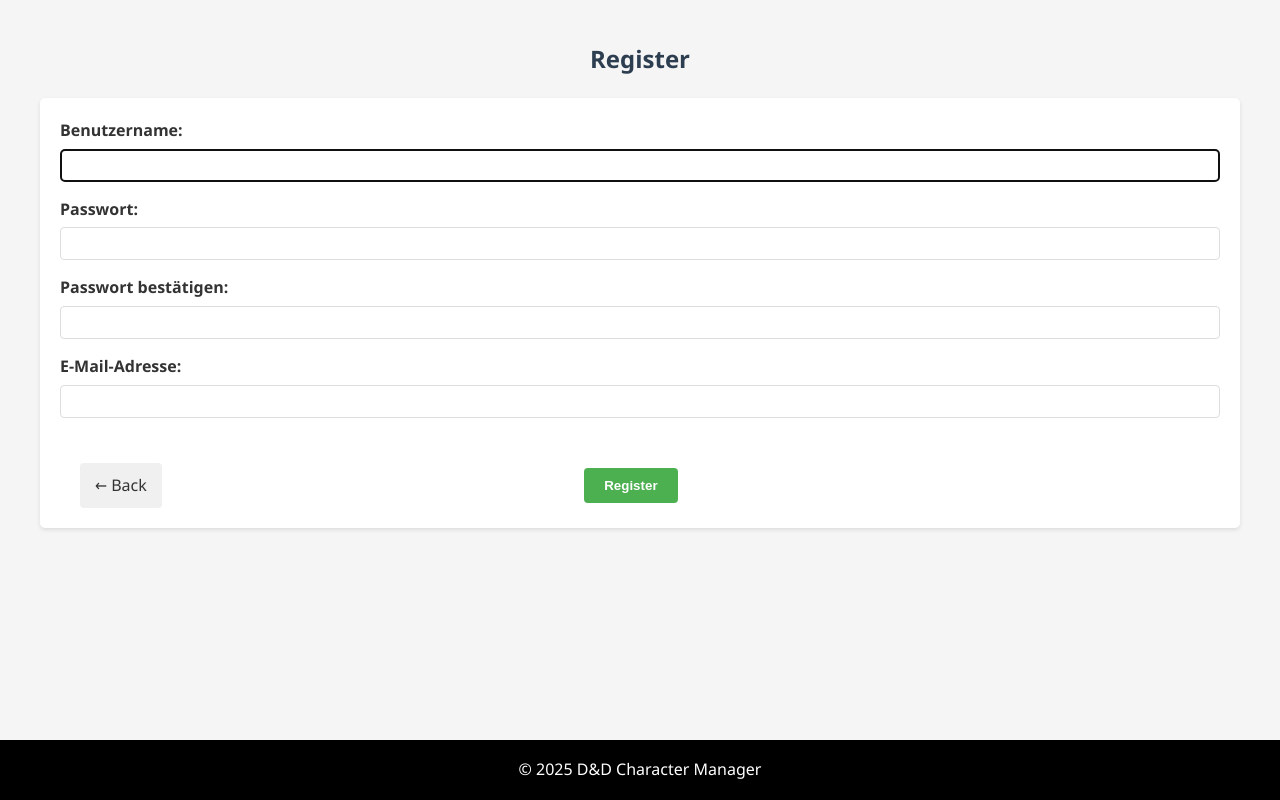
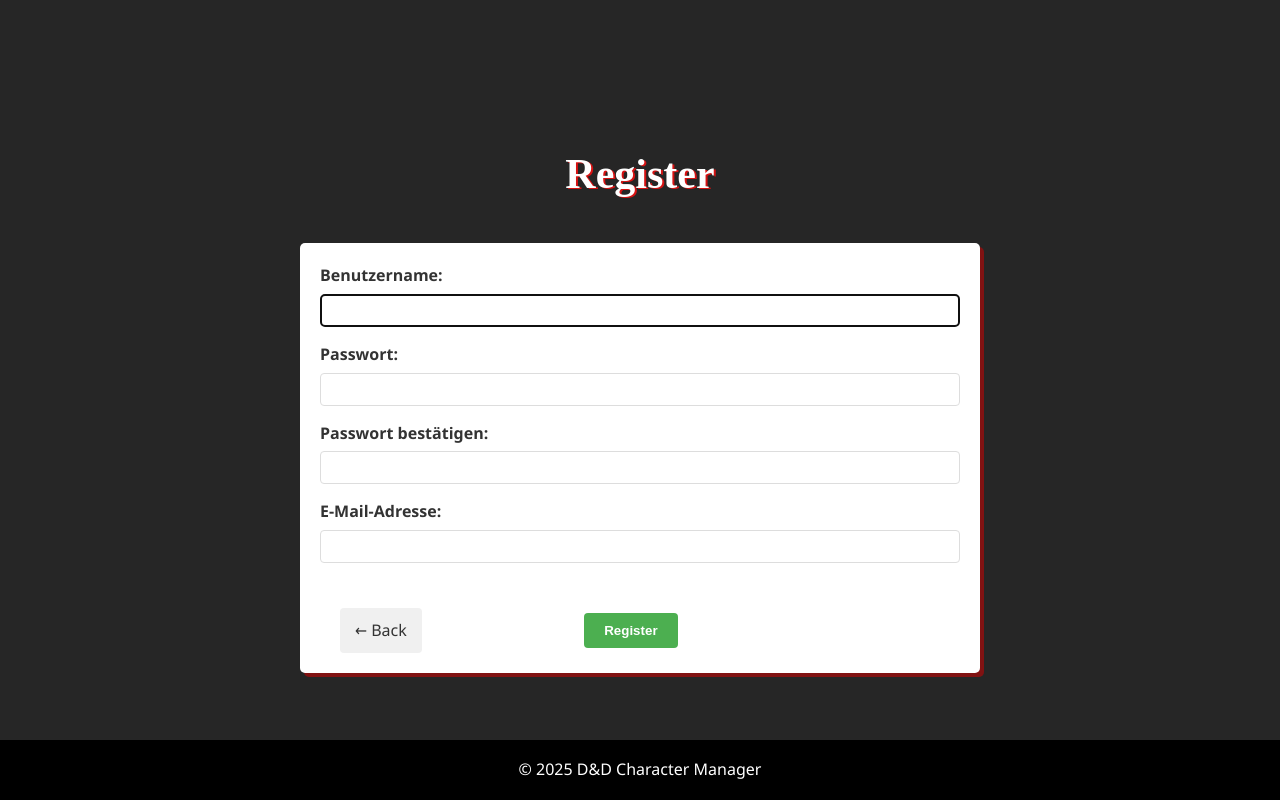
Before and after one commit to Spurgelwurg/DnD_Django, a Django app: page /game/register/ in a window 1280 px wide. Run offline with Django 5.2, Linux system fonts and the light colour scheme.

Commit message:
CSS: adjust register form

```diff
--- a/game/templates/game/base.html
+++ b/game/templates/game/base.html
@@ -31,6 +31,9 @@ body {
 
         }
         .login-header {
+            font-family: "Libre Baskerville", serif;
+            font-weight: 700;
+            font-style: normal;
             text-align: center;
             color: #d61212;
             font-size: 62px;
@@ -38,6 +41,9 @@ body {
             text-shadow: 2px 1px 0px rgba(255, 255, 255, 1);
         }
         .login-subheader {
+            font-family: "Libre Baskerville", serif;
+            font-weight: 700;
+            font-style: normal;
             color: white;
             font-size: 42px;
             margin: 0;
@@ -45,7 +51,36 @@ body {
         }
 
         .login-form {
+            font-family: 'Segoe UI', Tahoma, Geneva, Verdana, sans-serif;
             box-shadow: 4px 4px 0px #811212;;
+        }
+
+        /* Register */
+        .register-container {
+            background-color: #262626;
+            height: 100vh;
+            width: 100vw;
+            position: absolute;
+            top: 0;
+            left: 0;
+            display: flex;
+            flex-direction: column;
+            align-items: center;
+            justify-content: center;
+
+
+        }
+        .register-header {
+            font-family: "Libre Baskerville", serif;
+            font-weight: 700;
+            font-style: normal;
+            color: white;
+            text-shadow: 2px 1px 0px #d61212;
+            font-size: 42px;
+        }
+        .register-form {
+            box-shadow: 4px 4px 0px #811212;;
+            width: 50%;
         }
 
         /* Navigation */
--- a/game/templates/game/register.html
+++ b/game/templates/game/register.html
@@ -6,6 +6,8 @@
 {% block style %}
     {{ block.super }}
     <style>
+    @import url('https://fonts.googleapis.com/css2?family=Libre+Baskerville:ital,wght@0,400;0,700;1,400&display=swap');
+
         .centered-wrapper {
             text-align: left;
             display: flex;
@@ -32,12 +34,12 @@
 {% endblock %}
 
 {% block content %}
-<div class="container">
+<div class="register-container">
     <div style="display: flex; justify-content: center; align-items: center;">
-        <h2>Register</h2>
+        <h2 class="register-header">Register</h2>
     </div>
 
-    <form method="post">
+    <form class="register-form" method="post">
         {% csrf_token %}
         <div class="centered-wrapper">
             {% if form.non_field_errors and form_submitted %}
```
